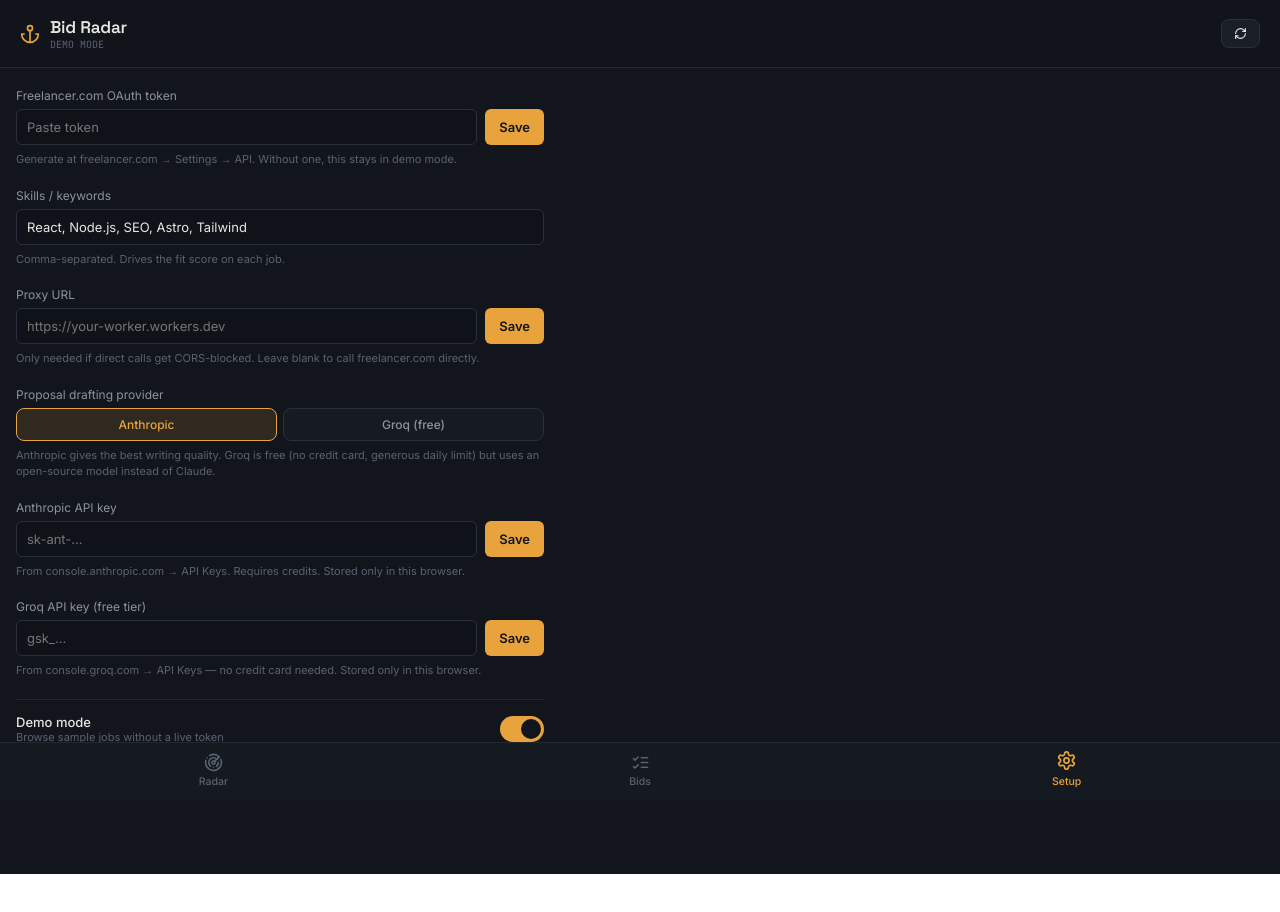
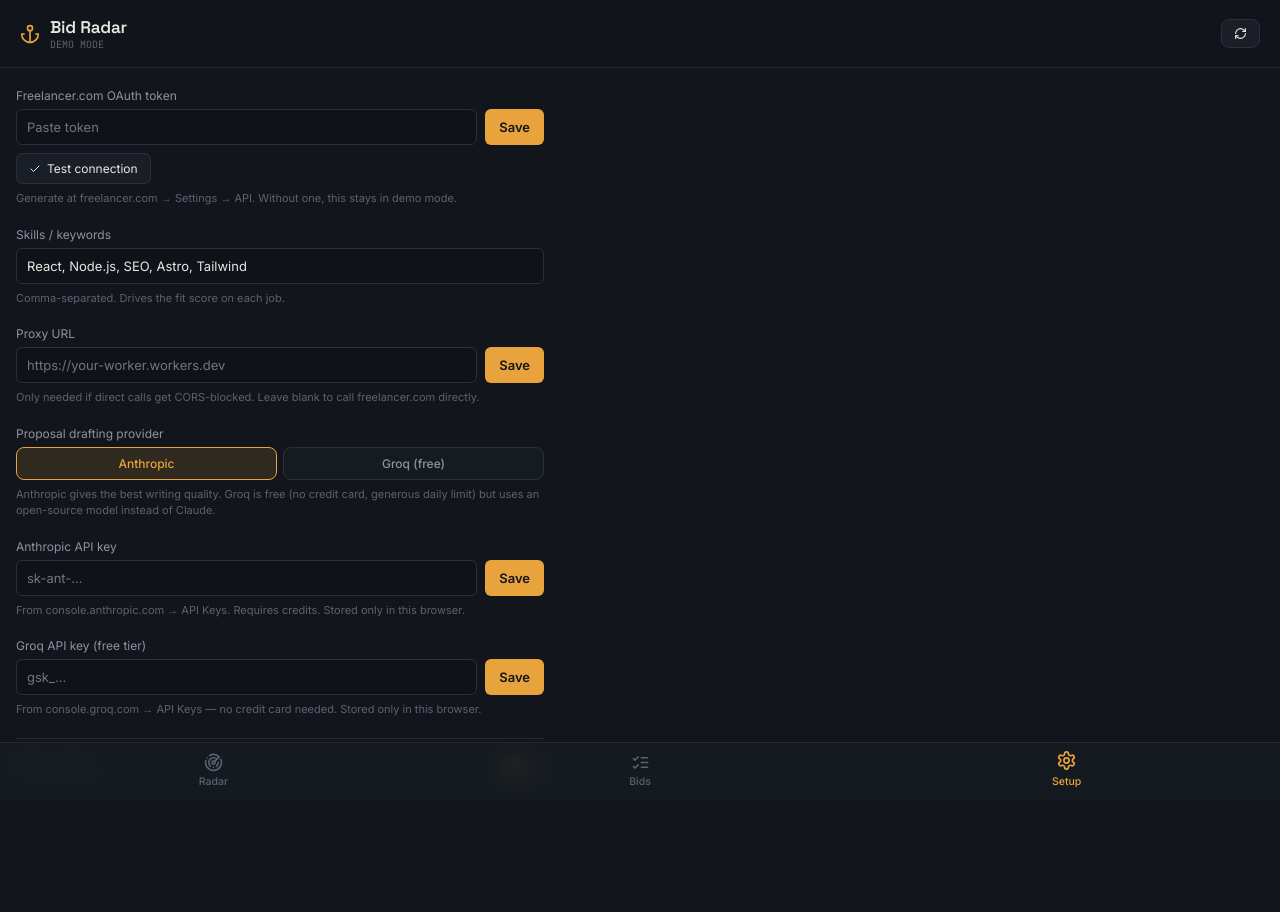
Before and after one commit to ijuubs/bid-radar, a React (Vite) app: page / in a window 1280 px wide. Both pictures are taken after a click on the button "Setup". Before the commit the page ends 874 px from the top, so only its background shows below. Built offline with nearby package versions, Linux system fonts and the light colour scheme.

Commit message:
fix bid auth: verify connection and use real bidder_id

```diff
--- a/src/App.jsx
+++ b/src/App.jsx
@@ -9,6 +9,8 @@
 const ANTHROPIC_KEY = "fl_anthropic_key";
 const GROQ_KEY = "fl_groq_key";
 const DRAFT_PROVIDER_KEY = "fl_draft_provider";
+const USER_ID_KEY = "fl_user_id";
+const USER_NAME_KEY = "fl_user_name";
 const DEFAULT_API_BASE = "https://www.freelancer.com/api";
 
 const DEMO_PROJECTS = [
@@ -68,6 +70,10 @@
   const [groqKey, setGroqKey] = useLocalState(GROQ_KEY, "");
   const [groqKeyInput, setGroqKeyInput] = useState("");
   const [draftProvider, setDraftProvider] = useLocalState(DRAFT_PROVIDER_KEY, "anthropic");
+  const [userId, setUserId] = useLocalState(USER_ID_KEY, "");
+  const [userName, setUserName] = useLocalState(USER_NAME_KEY, "");
+  const [testingConn, setTestingConn] = useState(false);
+  const [connError, setConnError] = useState("");
 
   const [projects, setProjects] = useState([]);
   const [selected, setSelected] = useState(null);
@@ -108,6 +114,31 @@
   };
 
   const saveToken = () => { setToken(tokenInput); if (tokenInput) setDemoMode(false); showToast("Token saved"); };
+
+  const testConnection = async () => {
+    const t = tokenInput || token;
+    if (!t) { setConnError("Paste a token first."); return; }
+    setTestingConn(true);
+    setConnError("");
+    try {
+      const base = proxyUrl ? `${proxyUrl}/api` : DEFAULT_API_BASE;
+      const res = await fetch(`${base}/users/0.1/self/`, { headers: { "freelancer-oauth-v1": t } });
+      if (!res.ok) {
+        const bodyText = await res.text().catch(() => "");
+        throw new Error(`HTTP ${res.status}${bodyText ? " — " + bodyText.slice(0, 150) : ""}`);
+      }
+      const data = await res.json();
+      const id = data?.result?.id;
+      const username = data?.result?.username || data?.result?.display_name || "";
+      if (!id) throw new Error("Token looked valid but no user ID came back — try regenerating it.");
+      setUserId(String(id));
+      setUserName(username);
+      showToast(`Connected as ${username || id}`);
+    } catch (e) {
+      setConnError(e.message || "Connection test failed.");
+    }
+    setTestingConn(false);
+  };
   const saveProxy = () => { setProxyUrl(proxyInput.trim().replace(/\/$/, "")); showToast("Proxy URL saved"); };
   const saveAnthropic = () => { setAnthropicKey(anthropicKeyInput.trim()); showToast("Anthropic key saved"); };
   const saveGroq = () => { setGroqKey(groqKeyInput.trim()); showToast("Groq key saved"); };
@@ -253,7 +284,7 @@
       const res = await fetch(`${apiBase}/projects/0.1/bids/`, {
         method: "POST",
         headers: { "freelancer-oauth-v1": token, "Content-Type": "application/json" },
-        body: JSON.stringify({ project_id: selected.id, bidder_id: null, amount: Number(bidAmount), period: 7, milestone_percentage: 100, description: draft })
+        body: JSON.stringify({ project_id: selected.id, bidder_id: userId ? Number(userId) : undefined, amount: Number(bidAmount), period: 7, milestone_percentage: 100, description: draft })
       });
       if (!res.ok) {
         const bodyText = await res.text().catch(() => "");
@@ -453,6 +484,12 @@
                   </div>
                 )}
 
+                {!userId && !demoMode && token && (
+                  <div style={{ fontSize: 12, color: "#E0B98F", background: "#2A1F1A", border: "1px solid #4A3324", borderRadius: 8, padding: "10px 12px", marginBottom: 14 }}>
+                    Your connection hasn't been verified yet — go to Setup and tap "Test connection" first, or this may fail with an auth error.
+                  </div>
+                )}
+
                 <div style={{ display: "flex", gap: 10 }}>
                   <button onClick={() => setShowConfirm(false)} disabled={submitting} className="press" style={{ flex: 1, background: "#1A1F27", border: "1px solid #2A303B", color: "#E8E6E1", borderRadius: 10, padding: "12px 0", fontSize: 14, fontWeight: 500 }}>
                     Cancel
@@ -524,6 +561,18 @@
               <input value={tokenInput} onChange={e => setTokenInput(e.target.value)} type="password" placeholder="Paste token" style={inputStyle} />
               <button onClick={saveToken} className="press" style={saveBtnStyle}>Save</button>
             </div>
+            <div style={{ display: "flex", alignItems: "center", gap: 10, marginTop: 8 }}>
+              <button onClick={testConnection} disabled={testingConn} className="press" style={{ display: "flex", alignItems: "center", gap: 6, background: "#1A1F27", border: "1px solid #2A303B", color: "#E8E6E1", borderRadius: 6, padding: "7px 12px", fontSize: 12 }}>
+                {testingConn ? <Loader2 size={12} className="spin" /> : <Check size={12} />}
+                Test connection
+              </button>
+              {userId && !connError && (
+                <span style={{ fontSize: 12, color: "#4FAE7E" }}>Connected as {userName || `user #${userId}`}</span>
+              )}
+            </div>
+            {connError && (
+              <div style={{ fontSize: 12, color: "#E0B98F", marginTop: 8 }}>{connError}</div>
+            )}
           </Field>
 
           <Field label="Skills / keywords" hint="Comma-separated. Drives the fit score on each job.">
```
Also changed, not shown: 3 other files (tests, documents, lock files or other folders).
